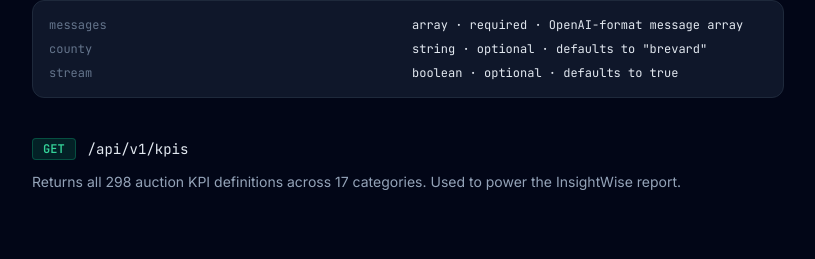
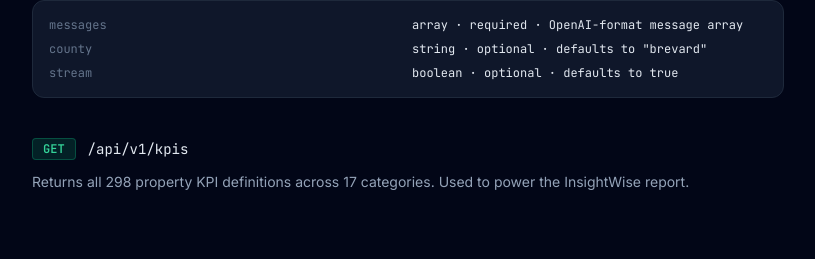
Before and after one commit to breverdbidder/zonewise-web, a Next.js app: page /docs in a window 1280 px wide. Shown: the part 2078-2337 px from the top of the page, without its empty margins (352-1167 px from the left). Built offline with nearby package versions, Linux system fonts and the light colour scheme; no server answers.

Commit message:
[C1] docs: auction KPI definitions -> property KPI definitions

```diff
--- a/app/docs/page.tsx
+++ b/app/docs/page.tsx
@@ -214,7 +214,7 @@ export default function DocsPage() {
                 <code className="text-slate-200 font-mono text-sm">/api/v1/kpis</code>
               </div>
               <p className="text-slate-400 text-sm">
-                Returns all 298 auction KPI definitions across 17 categories. Used to power the InsightWise report.
+                Returns all 298 property KPI definitions across 17 categories. Used to power the InsightWise report.
               </p>
             </div>
           </Section>
```
